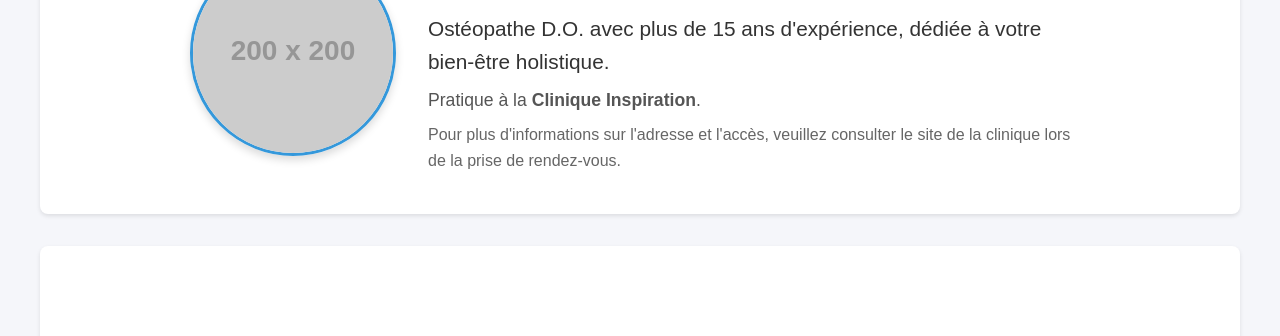
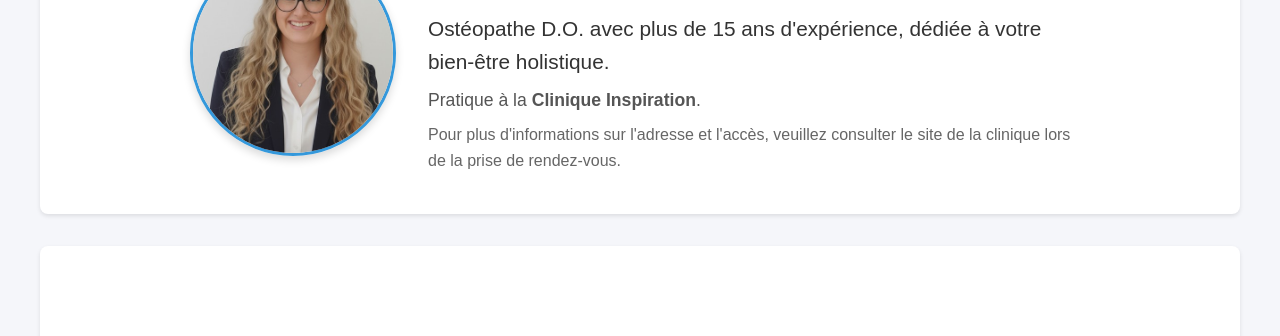
Before and after one commit to ab2x3z/SiteSandrine, a website built with Vite: page index.html in a window 1280 px wide. Shown: the part 188-524 px from the top of the page. Built offline with nearby package versions, Linux system fonts and the light colour scheme; placeholder pictures from the web are drawn by us.

Commit message:
update profil

```diff
--- a/index.html
+++ b/index.html
@@ -22,7 +22,7 @@
     <main>
         <section id="profile" class="profile-section hero">
             <div class="profile-content">
-                <img src="https://via.placeholder.com/200x200.png?text=Sandrine+Bélanger" alt="Sandrine Bélanger" class="profile-pic">
+                <img src="/profil.png" alt="Sandrine Bélanger" class="profile-pic">
                 <div class="profile-text">
                     <h1>Sandrine Bélanger</h1>
                     <p class="bio-short">Ostéopathe D.O. avec plus de 15 ans d'expérience, dédiée à votre bien-être holistique.</p>
```
Also changed, not shown: netlify.toml (added), public/profil.png (added).
